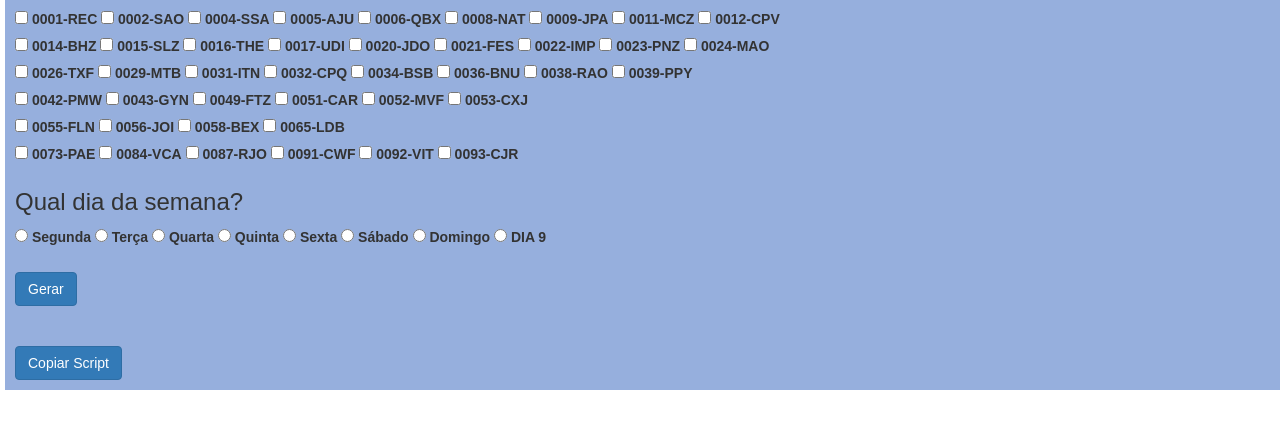
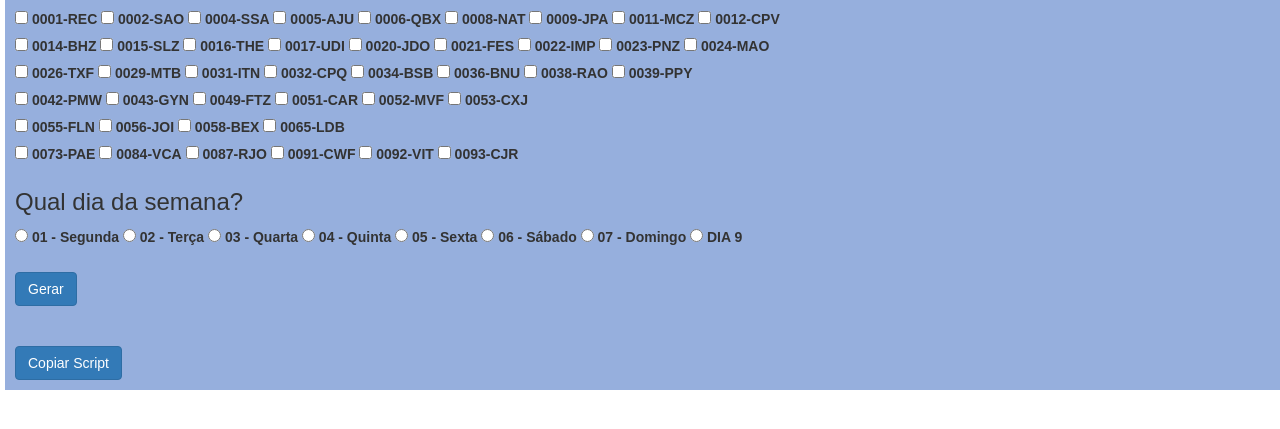
Before and after one commit to skaterfel/transmtz, a plain HTML site: page index.html in a window 1280 px wide. Shown: the part 119-548 px from the top of the page. Drawn offline with nearby package versions, Linux system fonts and the light colour scheme.

Commit message:
Update index.html
Update days in week

```diff
--- a/index.html
+++ b/index.html
@@ -113,19 +113,19 @@
         <h3>Qual dia da semana?</h3>
 
         <input type="radio" name="diaDaSemana" id="segunda" value="1">
-        <label for="segunda">Segunda</label>
+        <label for="segunda">01 - Segunda</label>
         <input type="radio" name="diaDaSemana" id="terca" value="2">
-        <label for="terca">Terça</label>
+        <label for="terca">02 - Terça</label>
         <input type="radio" name="diaDaSemana" id="quarta" value="3">
-        <label for="quarta">Quarta</label>
+        <label for="quarta">03 - Quarta</label>
         <input type="radio" name="diaDaSemana" id="quinta" value="4">
-        <label for="quinta">Quinta</label>
+        <label for="quinta">04 - Quinta</label>
         <input type="radio" name="diaDaSemana" id="sexta" value="5">
-        <label for="sexta">Sexta</label>
+        <label for="sexta">05 - Sexta</label>
         <input type="radio" name="diaDaSemana" id="sabado" value="6">
-        <label for="sabado">Sábado</label>
+        <label for="sabado">06 - Sábado</label>
         <input type="radio" name="diaDaSemana" id="domingo" value="7">
-        <label for="domingo">Domingo</label>
+        <label for="domingo">07 - Domingo</label>
         <input type="radio" name="diaDaSemana" id="Generico" value="9">
         <label for="Generico">DIA 9</label>
 
```
